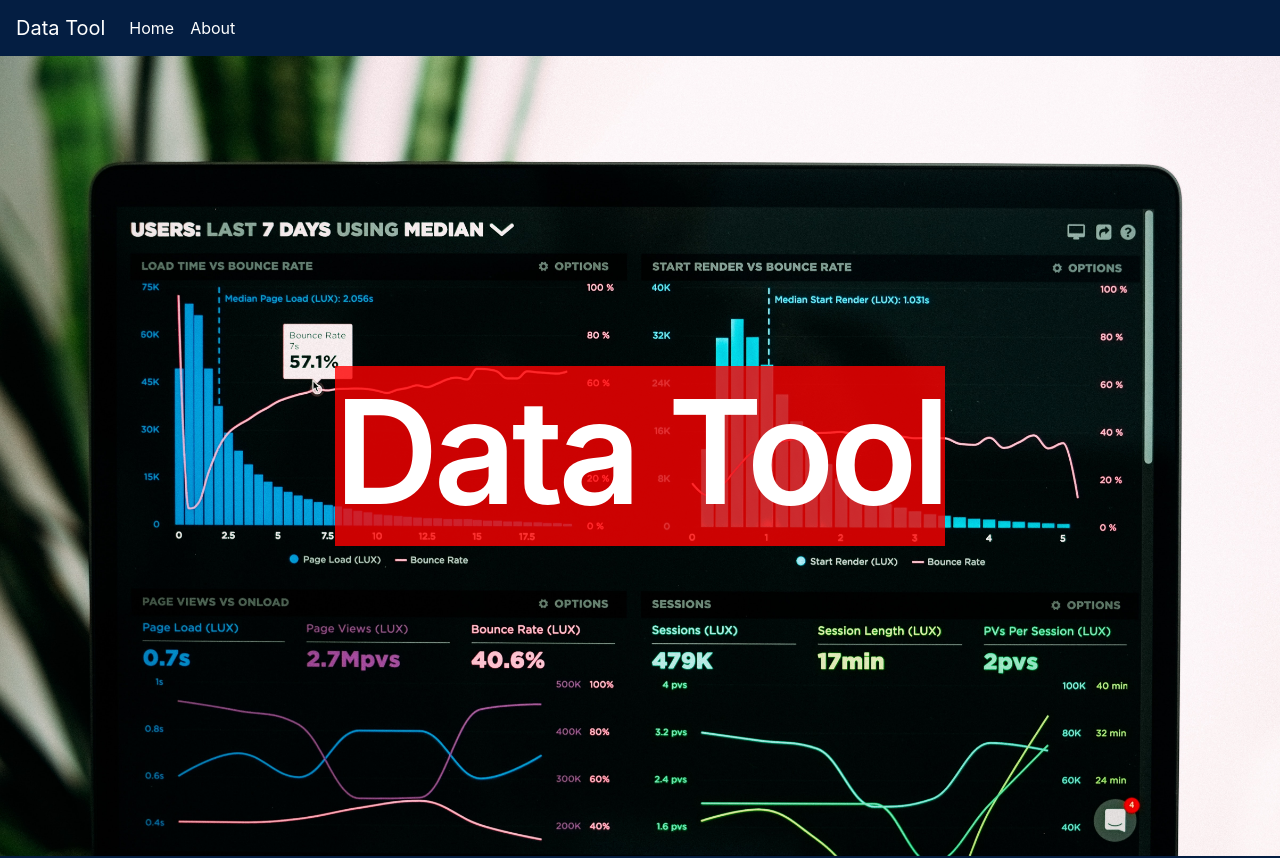
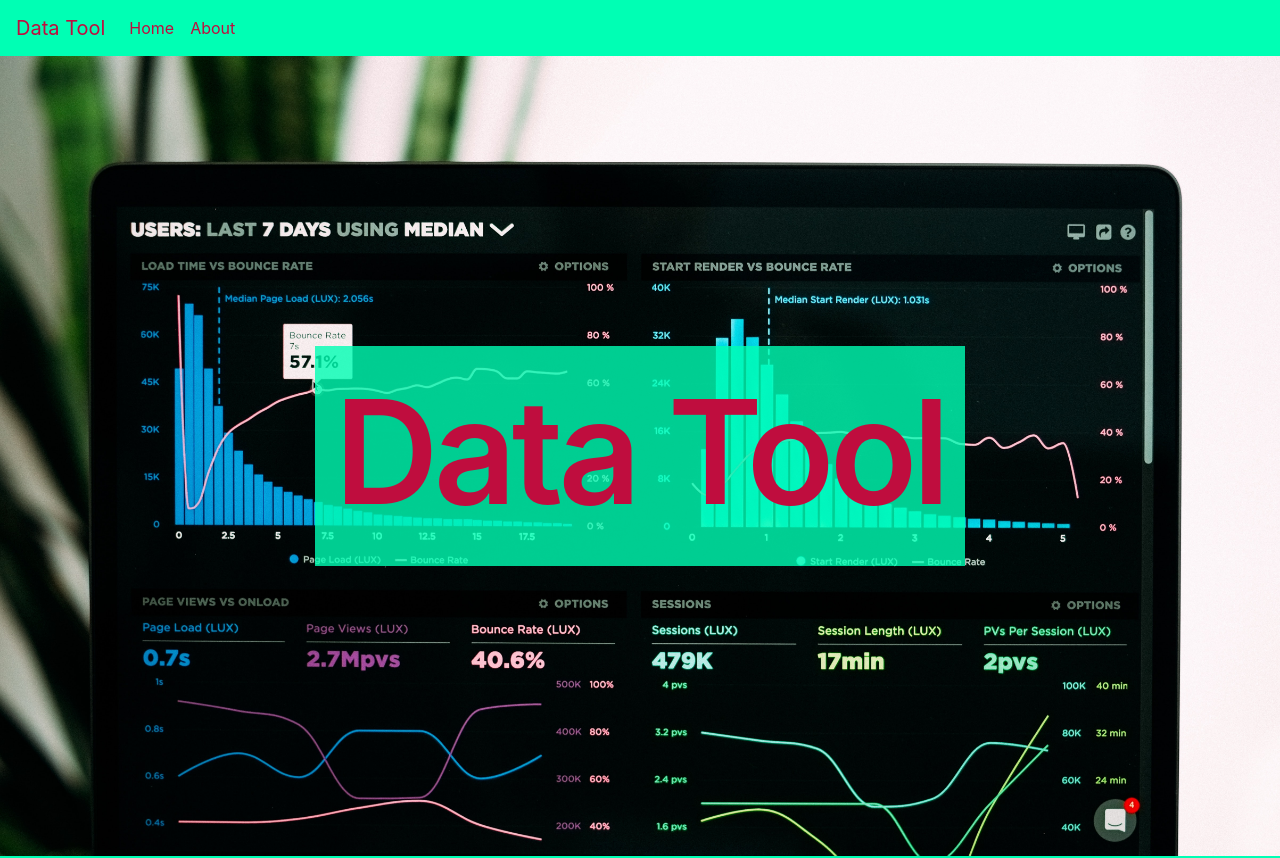
Before and after one commit to ravenusmc/data_tool, a Vue app in the folder client/: page / in a window 1280 px wide. Shown: the top 858 px of the page. Built offline with nearby package versions, Linux system fonts and the light colour scheme; some icons are missing.

Commit message:
working on home page

```diff
--- a/client/src/components/generic/Footer.vue
+++ b/client/src/components/generic/Footer.vue
@@ -43,7 +43,7 @@ footer {
   flex-direction: column;
   justify-content: center;
   align-items: center;
-  background: #041e42;
+  background: rgb(0, 255, 180);
   height: 300px;
 }
 .footer_fix {
--- a/client/src/components/generic/Navbar.vue
+++ b/client/src/components/generic/Navbar.vue
@@ -44,10 +44,10 @@ export default {};
 <style scoped>
 
 .backgroundColor {
-  background-color: #041e42 !important;
+  background-color: rgb(0, 255, 180) !important;
 }
 .fontColor {
-  color: white !important;
+  color: #bf0d3e !important;
 }
 .navbar-toggler {
   background-color: white;
--- a/client/src/views/Home.vue
+++ b/client/src/views/Home.vue
@@ -42,11 +42,12 @@ section {
   font-size: 9rem;
   font-weight: 600;
   letter-spacing: -.3rem;
-  color: #fff;
+  color: #bf0d3e;
 }
 
 .title-div {
-  background-color: rgba(255, 0, 0, 0.8);
+  background-color: rgba(0, 255, 180, 0.8);
+  padding: 20px;
 }
 
 </style>
```
